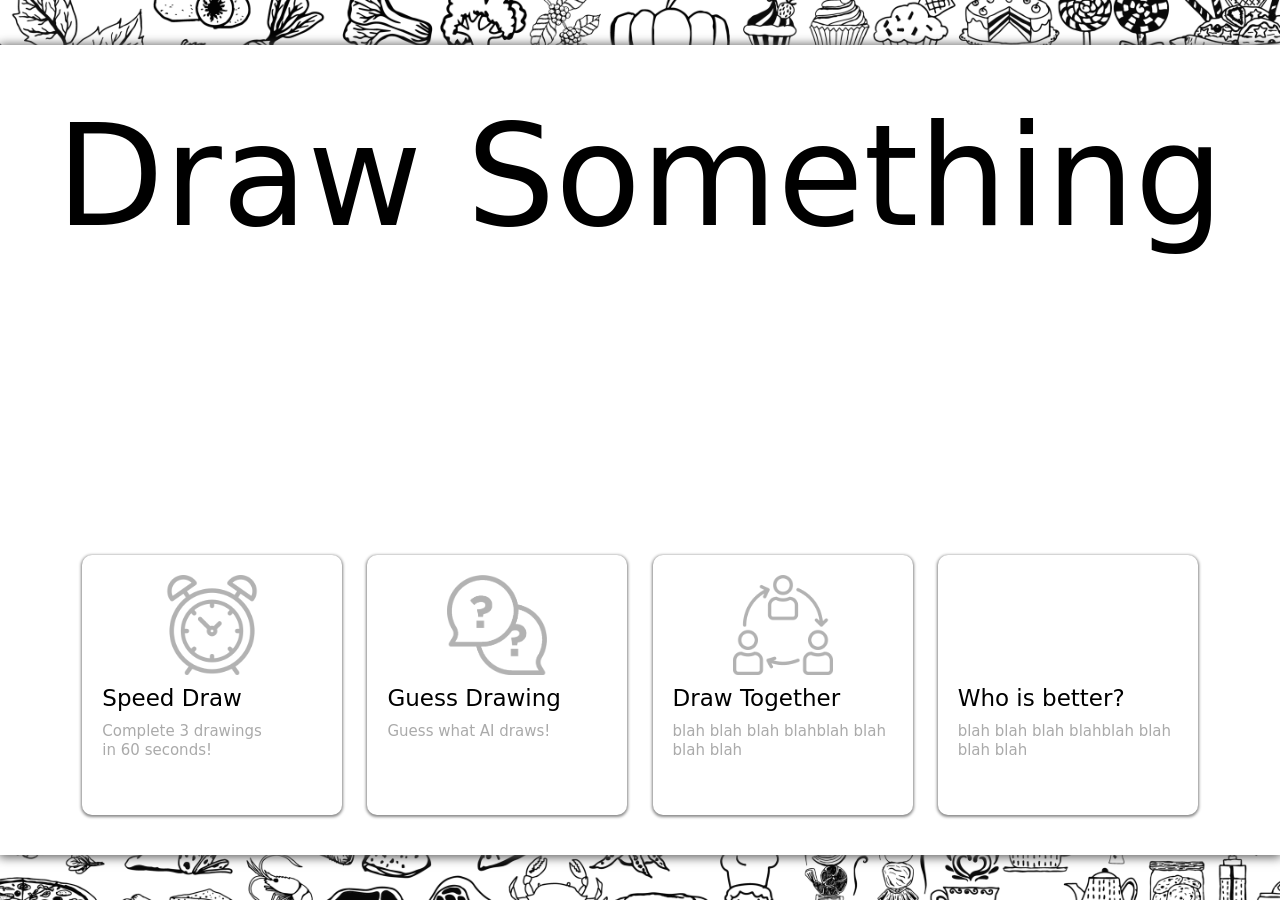
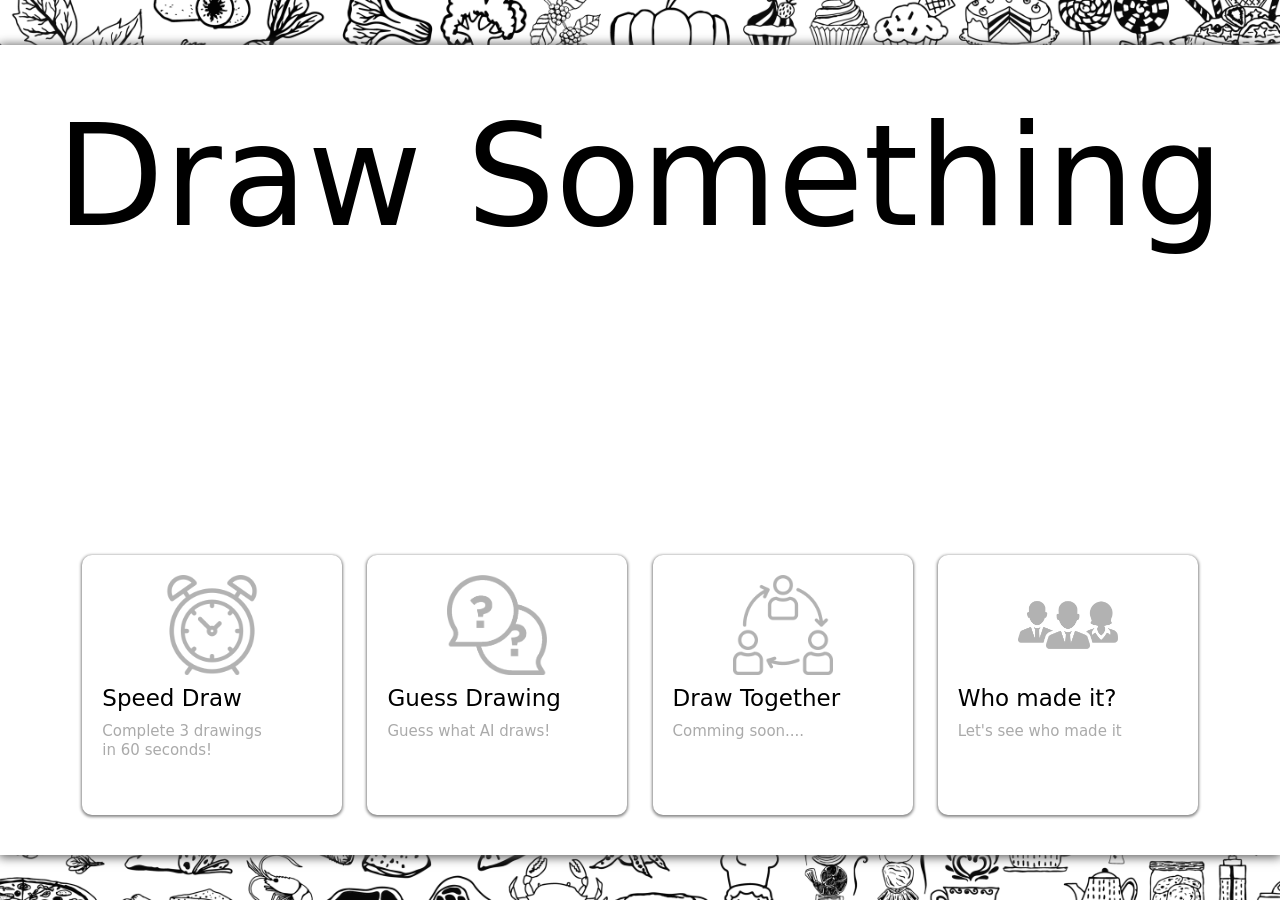
Before and after one commit to lezakkaz/DrawSomething, a Flask app: page / in a window 1280 px wide. Run offline with Flask 2, Linux system fonts and the light colour scheme.

Commit message:
Main page text & image contents added

```diff
--- a/templates/index.html
+++ b/templates/index.html
@@ -48,17 +48,20 @@
                             <span>Draw Together</span>
                         </div>
                         <div class="game-description">
-                            <span>blah blah blah blahblah blah blah blah</span>
+                            <span>Comming soon....</span>
                         </div>
                     </div>
                 </div>
                 <div class="select-game comming-soon">
+                    <div class="game-image-wrapper">
+                        <img src="../static/resource/people.png" alt="">
+                    </div>
                     <div class="text-wrapper">
                         <div class="game-header">
-                            <span>Who is better?</span>
+                            <span>Who made it?</span>
                         </div>
                         <div class="game-description">
-                            <span>blah blah blah blahblah blah blah blah</span>
+                            <span>Let's see who made it</span>
                         </div>
                     </div>
                 </div>
```
